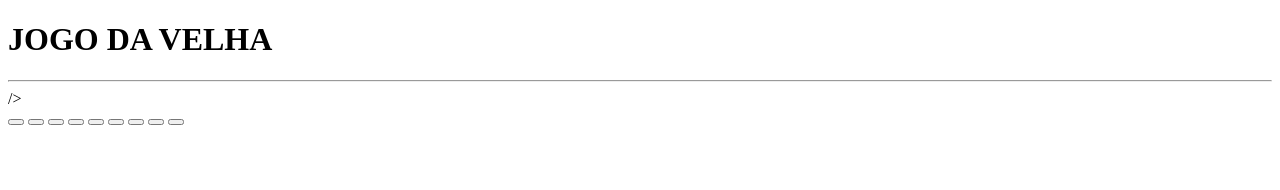
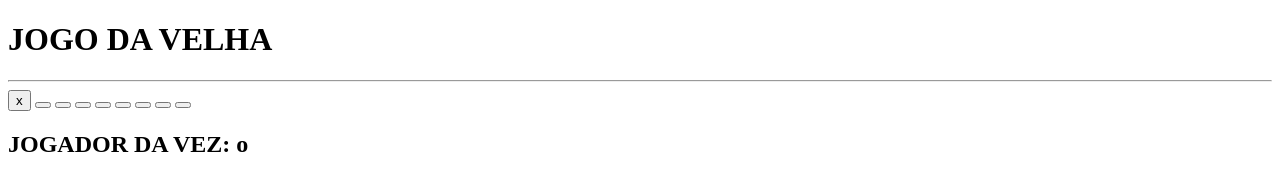
Before and after one commit to JessicaFirmino/Jogo-da-Velha, a plain HTML site: page index.html in a window 1280 px wide. Both pictures are taken after a click on the button 16 px from the left and 121 px from the top of the page. Drawn offline with Linux system fonts and the light colour scheme.

Commit message:
Atualização

```diff
--- a/index.html
+++ b/index.html
@@ -9,7 +9,7 @@
 <body>
     <main>
         <h1>JOGO DA VELHA</h1>
-        <hr>/>
+        <hr/>
         <div class="game">
             <button data-i="1"></button>
             <button data-i="2"></button>
--- a/script.js
+++ b/script.js
@@ -2,6 +2,7 @@ const currentPlayer = document.querySelector(".currentPlayer");
 
 let selected;
 let player = "x";
+
 
 let positions = [
     [1, 2, 3],
@@ -30,19 +31,19 @@ init();
 function newMove(e) {
     const index = e.target.getAttribute("data-i");
     e.target.innerHTML = player;
-    e.target.removedEventListener("click", newMove);
+    e.target.removeEventListener("click", newMove);
     selected[index] = player;
 
     setTimeout(() => {
         check();
     },  [100]);
 
-    player = player === "x" ? "O" : "x";
+    player = player === "x" ? "o" : "x";
     currentPlayer.innerHTML = `JOGADOR DA VEZ: ${player}`;
 }
 
 function check() {
-    let playerLastMove = player ==="X" ? "O" : "X";
+    let playerLastMove = player === "x" ? "o" : "x";
 
 const items = selected
    .map((item, i) => [item, i])
@@ -51,8 +52,9 @@ const items = selected
 
    for (pos of positions) {
     if (pos.every((item) => items.includes(item))) {
-        alert("O JOGADOR '" + playerLastMove + "' GANHOU!");
+        alert(" O Jogador  "  + playerLastMove + "  ganhou! Parabéns!");
         init();
         rerturn;
     }
-   }
+}
+}
```
